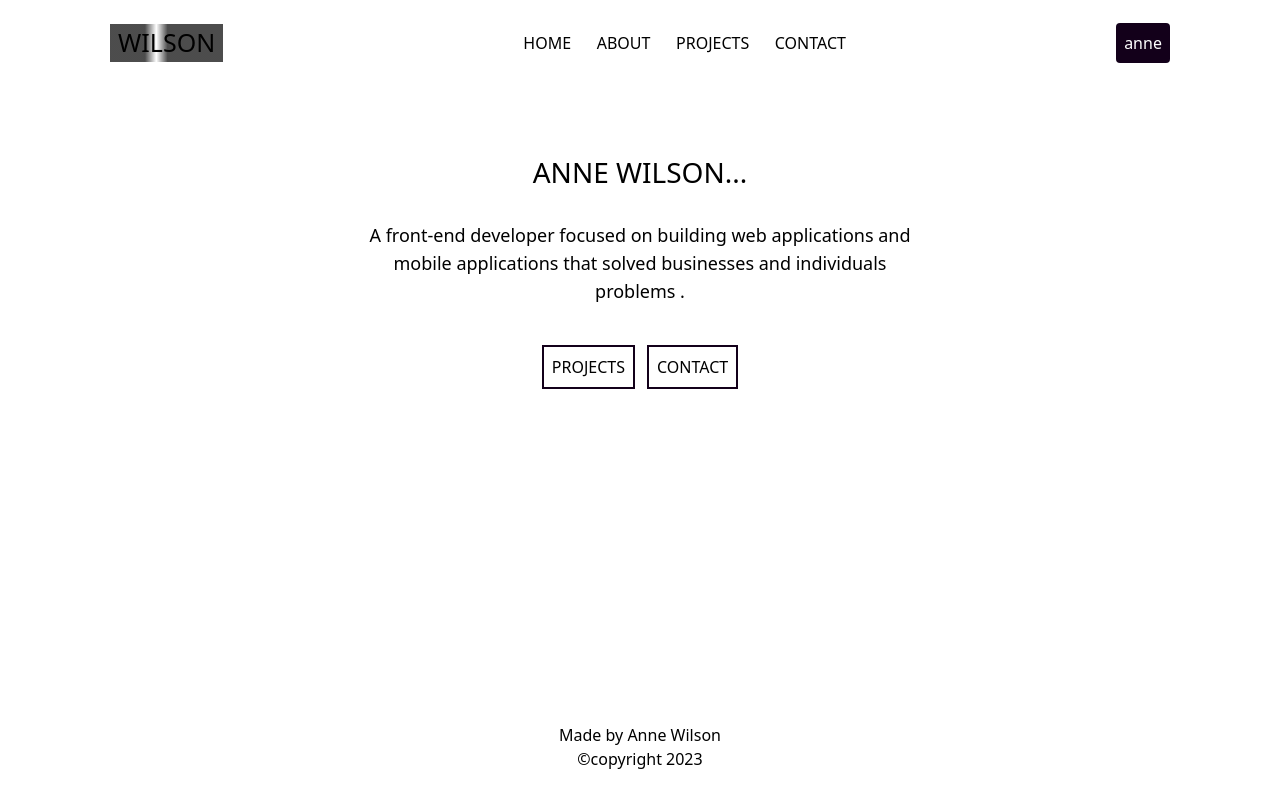
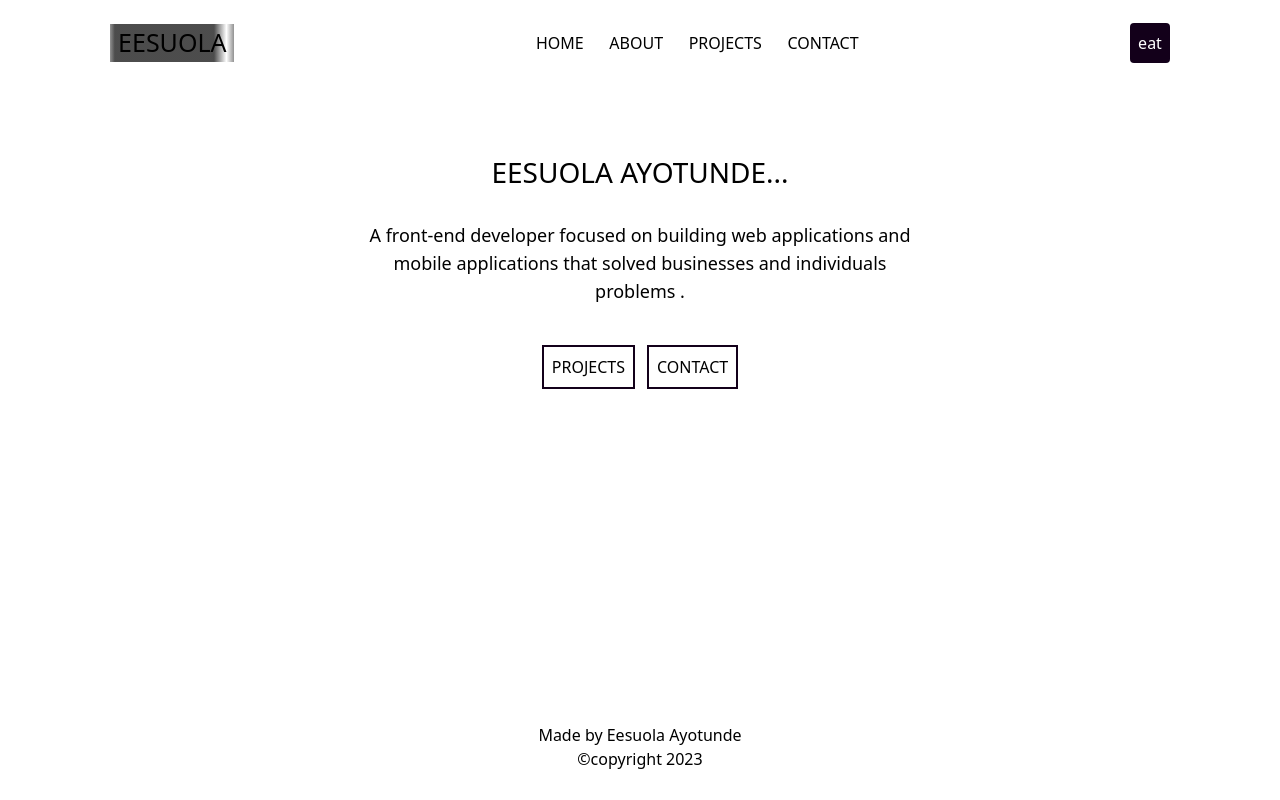
Before and after one commit to E-tim/latest-portfollio, a plain HTML site: page index.html in a window 1280 px wide. Drawn offline with nearby package versions, Linux system fonts and the light colour scheme.

Commit message:
new commit

```diff
--- a/index.html
+++ b/index.html
@@ -17,7 +17,7 @@
             <header class="bg-[white]" >
                 <nav class="flex justify-between items-center w-[92%] mx-auto z-[3] ">
                     <div>
-                        <h2 class=" customH1 text-[25px] px-2" ><a href="/">WILSON</a></h2>
+                        <h2 class=" customH1 text-[25px] px-2" ><a href="/">EESUOLA</a></h2>
                     </div>
                     <div class=" navLink md:static ease-in-out duration-300 absolute bg-white top-[-100%] left-0 md:min-h-fit min-h-[60vh] md:w-auto w-full flex md:items-center px-5 " >
                         <ul class="md:flex mx-[18px] items-center md:gap-[2vw] gap-8 sm:ml-12 " >
@@ -28,13 +28,13 @@
                         </ul>
                     </div>
                     <div class="flex justify-between items-center gap-6">
-                        <button class="rounded bg-[#13001a] p-2 text-white " >anne</button>
+                        <button class="rounded bg-[#13001a] p-2 text-white " >eat</button>
                         <ion-icon onclick="myClick(this)" class="myBtn text-[25px] md:hidden cursor-pointer " name="menu-outline"></ion-icon>
                     </div>
                 </nav>
             </header>
             <section class="mt-20" >
-                <h2 data-text="EESUOLA AYOTUNDE..." class=" customH2 text-[28px] w-auto text-center font-medium " >ANNE WILSON...</h2>
+                <h2 data-text="EESUOLA AYOTUNDE..." class=" customH2 text-[28px] w-auto text-center font-medium " >EESUOLA AYOTUNDE...</h2>
                 <p class="text-center text-[18px] leading-7 mt-7 md:px-[25%] " >
                     A front-end developer focused on building web applications and mobile
                     applications that solved businesses and individuals problems .
@@ -48,7 +48,7 @@
 
 
     <footer>
-        <p>Made by Anne Wilson</p>
+        <p>Made by Eesuola Ayotunde</p>
         <p>&copycopyright 2023</p>
 
     </footer>
```
Also changed, not shown: about.html (+3 -3 lines), contact.html (+3 -3 lines), project.html (+2 -2 lines).
